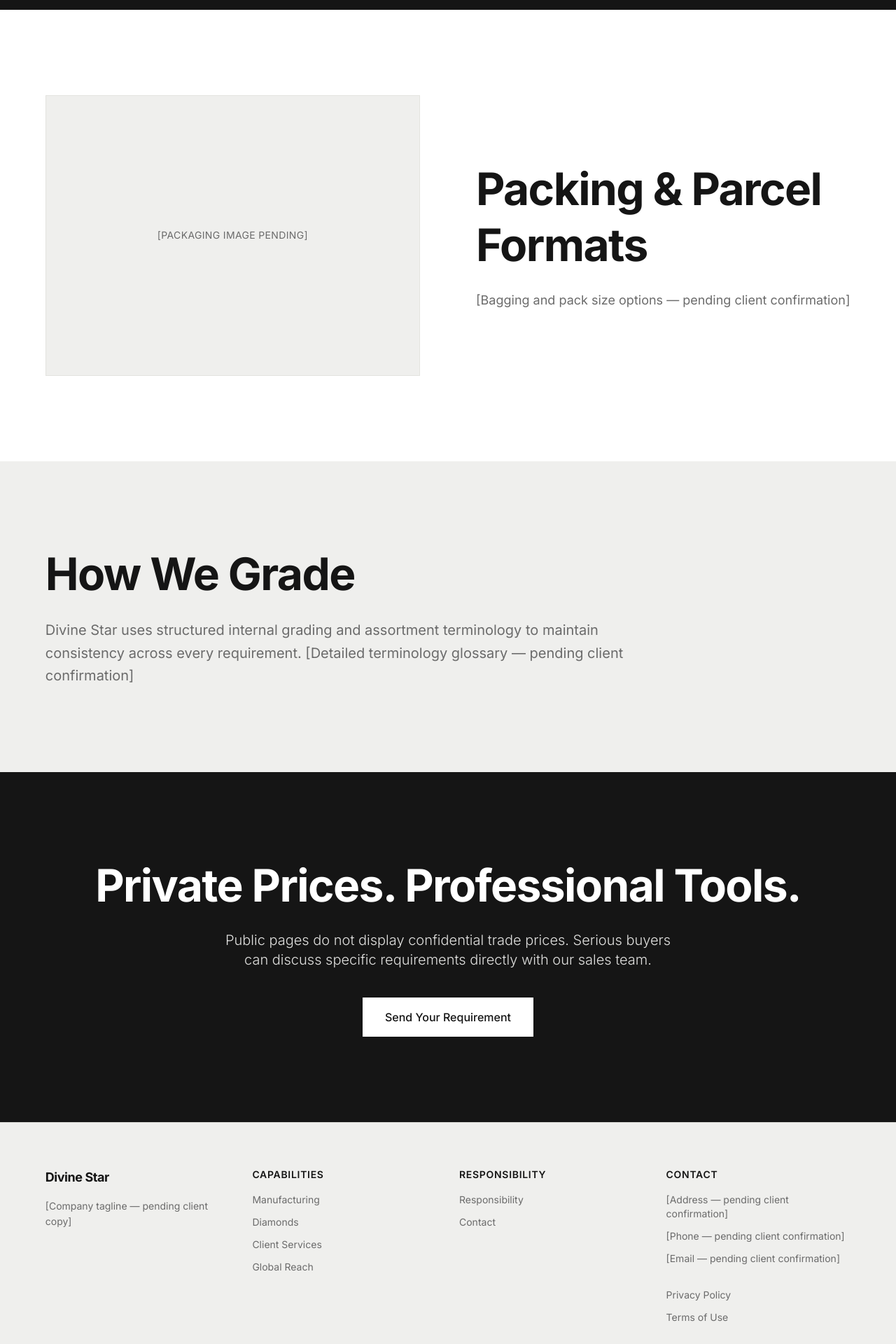
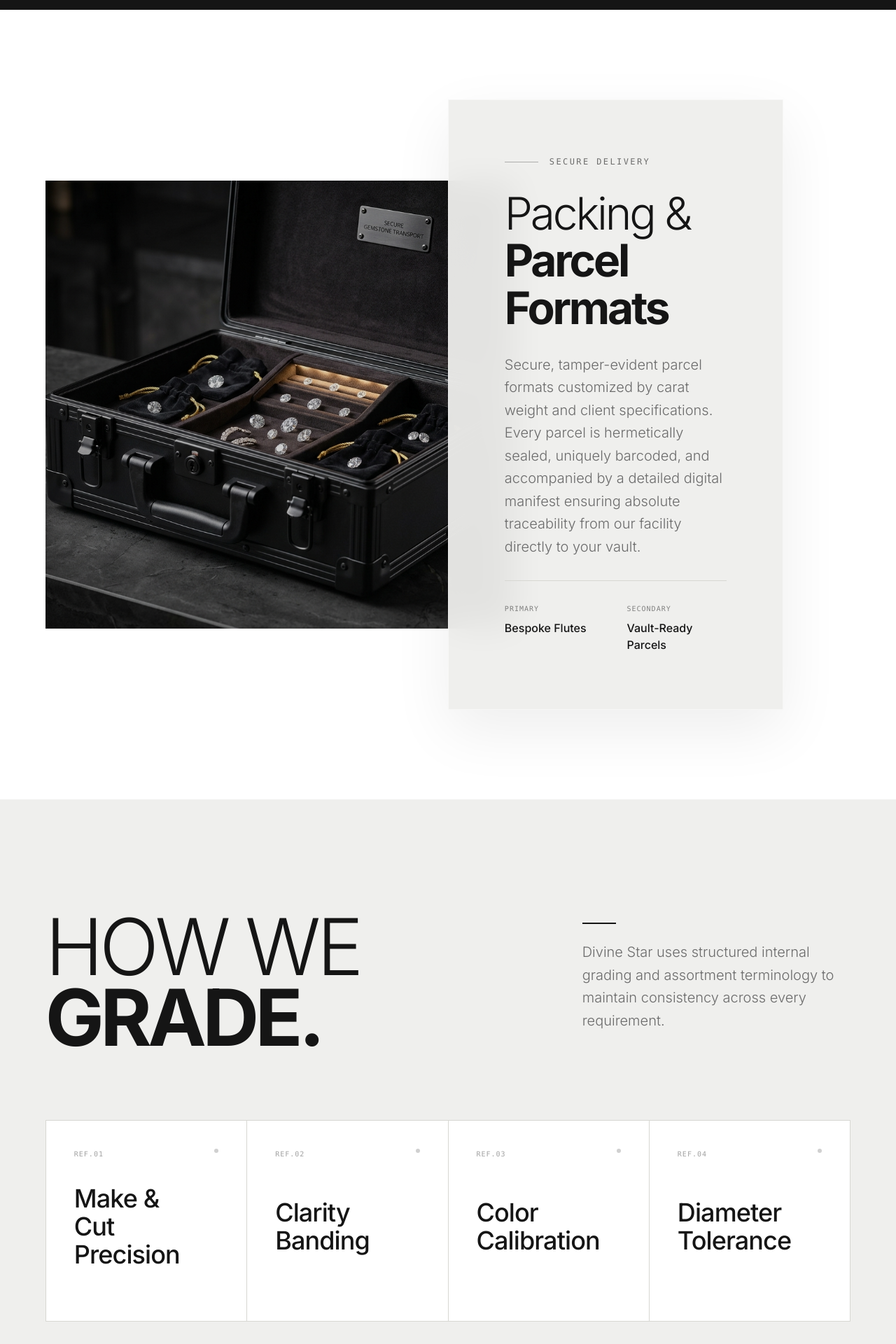
Before and after one commit to divinestarsever-tech/Divinestar, a Next.js app: page /diamonds in a window 1280 px wide. Shown: the part 2900-4820 px from the top of the page at 70% size. Built offline with nearby package versions, Linux system fonts and the light colour scheme.

Commit message:
Diamond page fully updated

```diff
--- a/app/diamonds/page.tsx
+++ b/app/diamonds/page.tsx
@@ -170,38 +170,156 @@ export default function DiamondsPage() {
         </div>
       </section>
 
-      {/* 4. PACKAGING */}
-      <Section className="bg-[var(--color-brand-white)]" withFluidVertical>
-        <div className="grid grid-cols-1 md:grid-cols-2 gap-[var(--fluid-gap)] items-center w-full">
-          <div className="order-2 md:order-1">
-            <Placeholder className="aspect-[4/3] w-full" label="[Packaging image pending]" />
+      {/* 4. PACKAGING (Premium Offset Layout) */}
+      <section className="relative w-full bg-[var(--color-brand-white)] py-20 lg:py-32 overflow-hidden">
+        <div className="w-full max-w-[1920px] mx-auto px-0 lg:px-[var(--fluid-px)] flex flex-col lg:flex-row items-center relative">
+
+          {/* Left: Dramatic Image */}
+          <div className="w-full lg:w-7/12 relative h-[50vh] lg:h-[80vh] shrink-0 z-0">
+            <img
+              src="/images/process/packing.jpg"
+              alt="Premium Diamond Packaging"
+              className="absolute inset-0 w-full h-full object-cover lg:rounded-r-sm"
+            />
+            {/* Elegant inner gradient */}
+            <div className="absolute inset-0 bg-gradient-to-r from-black/30 to-transparent pointer-events-none" />
           </div>
-          <div className="order-1 md:order-2">
-            <h2 className="text-[length:var(--fluid-h2)] font-bold tracking-tight text-[var(--color-brand-graphite)] mb-6 leading-tight">
-              Packing & Parcel Formats
+
+          {/* Right: Floating Content Card */}
+          <div className="w-full lg:w-5/12 relative z-10 -mt-16 lg:mt-0 lg:-ml-24 px-4 md:px-12 lg:px-0">
+            <div className="bg-[var(--color-brand-panel)]/95 backdrop-blur-xl p-8 md:p-16 lg:p-20 shadow-[0_30px_80px_rgba(0,0,0,0.07)] border border-white/50">
+
+              <div className="flex items-center gap-4 mb-6 md:mb-8">
+                <div className="w-12 h-[1px] bg-[var(--color-brand-graphite)]/30" />
+                <span className="font-mono text-[10px] md:text-xs tracking-[0.2em] uppercase text-[var(--color-brand-graphite)]/60">
+                  Secure Delivery
+                </span>
+              </div>
+
+              <h2 className="text-4xl md:text-5xl lg:text-[4rem] font-light tracking-tighter text-[var(--color-brand-graphite)] mb-6 md:mb-8 leading-[1.05]">
+                Packing &<br />
+                <span className="font-bold">Parcel Formats</span>
+              </h2>
+
+              <p className="text-base md:text-xl text-[var(--color-brand-text-secondary)] font-light leading-relaxed mb-8">
+                Secure, tamper-evident parcel formats customized by carat weight and client specifications. Every parcel is hermetically sealed, uniquely barcoded, and accompanied by a detailed digital manifest ensuring absolute traceability from our facility directly to your vault.
+              </p>
+
+              <div className="grid grid-cols-2 gap-8 pt-8 border-t border-[var(--color-brand-line)]">
+                <div>
+                  <span className="block font-mono text-[10px] tracking-widest uppercase text-[var(--color-brand-graphite)]/50 mb-2">Primary</span>
+                  <span className="text-[var(--color-brand-graphite)] font-medium text-sm md:text-base">Bespoke Flutes</span>
+                </div>
+                <div>
+                  <span className="block font-mono text-[10px] tracking-widest uppercase text-[var(--color-brand-graphite)]/50 mb-2">Secondary</span>
+                  <span className="text-[var(--color-brand-graphite)] font-medium text-sm md:text-base">Vault-Ready Parcels</span>
+                </div>
+              </div>
+
+            </div>
+          </div>
+
+        </div>
+      </section>
+
+      {/* 5. QUALITY TERMINOLOGY (Premium Bento Grid) */}
+      <section className="relative w-full bg-[var(--color-brand-panel)] py-24 lg:py-40">
+        <div className="w-full max-w-[1920px] mx-auto px-[var(--fluid-px)]">
+
+          <div className="flex flex-col lg:flex-row justify-between items-start mb-16 lg:mb-24 gap-12">
+            <h2 className="text-5xl md:text-6xl lg:text-[7rem] font-light tracking-tighter text-[var(--color-brand-graphite)] leading-[0.9] uppercase">
+              How We<br />
+              <span className="font-bold">Grade.</span>
             </h2>
-            <p className="text-lg text-[var(--color-brand-text-secondary)] leading-relaxed">
-              [Bagging and pack size options — pending client confirmation]
-            </p>
+            <div className="w-full lg:w-1/3 lg:pt-4">
+              <div className="w-12 h-[2px] bg-[var(--color-brand-graphite)] mb-6" />
+              <p className="text-lg md:text-xl text-[var(--color-brand-text-secondary)] leading-relaxed font-light">
+                Divine Star uses structured internal grading and assortment terminology to maintain consistency across every requirement.
+              </p>
+            </div>
           </div>
+
+          {/* Interactive Bento Grid */}
+          <div className="grid grid-cols-1 md:grid-cols-2 lg:grid-cols-4 gap-px bg-[var(--color-brand-line)] border border-[var(--color-brand-line)]">
+            {[
+              {
+                term: "Make &<br/>Cut Precision",
+                def: "A strict evaluation of facet symmetry and proportions, ensuring absolute uniformity across bulk assortments for seamless setting."
+              },
+              {
+                term: "Clarity<br/>Banding",
+                def: "Our proprietary sorting methodology categorizing inclusions by size, position, and nature to guarantee consistent visual purity."
+              },
+              {
+                term: "Color<br/>Calibration",
+                def: "Advanced colorimetric sorting that narrows standard grading brackets into ultra-precise micro-bands for perfectly matched parcels."
+              },
+              {
+                term: "Diameter<br/>Tolerance",
+                def: "Rigorous dimensional screening ensuring all stones in a calibrated parcel fall within microscopic millimeter tolerances."
+              }
+            ].map((item, idx) => (
+              <div
+                key={idx}
+                tabIndex={0}
+                className="group relative w-full h-[320px] md:h-[400px] lg:h-auto lg:aspect-square bg-[var(--color-brand-white)] hover:bg-[var(--color-brand-graphite)] active:bg-[var(--color-brand-graphite)] focus:bg-[var(--color-brand-graphite)] focus:outline-none transition-colors duration-700 overflow-hidden flex flex-col p-8 md:p-10 cursor-pointer"
+              >
+
+                {/* Top: Number */}
+                <div className="flex justify-between items-start">
+                  <span className="font-mono text-[10px] tracking-widest text-[var(--color-brand-graphite)]/40 group-hover:text-white/40 group-active:text-white/40 group-focus:text-white/40 transition-colors duration-700">
+                    REF.0{idx + 1}
+                  </span>
+                  {/* Subtle decorative dot indicating interactivity */}
+                  <div className="w-1.5 h-1.5 rounded-full bg-[var(--color-brand-graphite)]/20 group-hover:bg-[var(--color-brand-warm-white)] group-active:bg-[var(--color-brand-warm-white)] group-focus:bg-[var(--color-brand-warm-white)] transition-colors duration-700" />
+                </div>
+
+                {/* Center: Term */}
+                <div className="flex-grow flex flex-col justify-center">
+                  <h3
+                    className="text-2xl md:text-3xl lg:text-4xl font-medium tracking-tight text-[var(--color-brand-graphite)] group-hover:text-white group-active:text-white group-focus:text-white transition-all duration-700 transform group-hover:-translate-y-2 lg:group-hover:-translate-y-4 group-active:-translate-y-2 lg:group-active:-translate-y-4 group-focus:-translate-y-2 lg:group-focus:-translate-y-4"
+                    dangerouslySetInnerHTML={{ __html: item.term }}
+                  />
+                </div>
+
+                {/* Bottom: Definition (Expands on Hover/Tap) */}
+                <div className="grid grid-rows-[0fr] group-hover:grid-rows-[1fr] group-active:grid-rows-[1fr] group-focus:grid-rows-[1fr] transition-[grid-template-rows] duration-700 ease-[cubic-bezier(0.22,1,0.36,1)]">
+                  <div className="overflow-hidden">
+                    <div className="pt-6 border-t border-white/20 transform translate-y-4 group-hover:translate-y-0 group-active:translate-y-0 group-focus:translate-y-0 opacity-0 group-hover:opacity-100 group-active:opacity-100 group-focus:opacity-100 transition-all duration-700 delay-[50ms]">
+                      <p className="font-light text-white/80 text-sm md:text-base leading-relaxed">
+                        {item.def}
+                      </p>
+                    </div>
+                  </div>
+                </div>
+
+              </div>
+            ))}
+          </div>
+
         </div>
-      </Section>
-
-      {/* 5. QUALITY TERMINOLOGY */}
-      <Section className="bg-[var(--color-brand-panel)]" withFluidVertical>
-        <div className="w-full">
-          <h2 className="text-[length:var(--fluid-h2)] font-bold tracking-tight text-[var(--color-brand-graphite)] mb-6 leading-tight">
-            How We Grade
-          </h2>
-          <p className="text-lg md:text-xl text-[var(--color-brand-text-secondary)] leading-relaxed max-w-4xl">
-            Divine Star uses structured internal grading and assortment terminology to maintain consistency across every requirement. [Detailed terminology glossary — pending client confirmation]
-          </p>
-        </div>
-      </Section>
+      </section>
 
       {/* 6. PRIVATE PRICING NOTICE */}
-      <Section id="contact" className="bg-[var(--color-brand-graphite)] text-center text-[var(--color-brand-white)]" withFluidVertical>
-        <div className="flex flex-col items-center w-full">
+      <Section id="contact" className="relative bg-[var(--color-brand-graphite)] text-center text-[var(--color-brand-white)] overflow-hidden" withFluidVertical>
+
+        {/* Background Facet Graphic */}
+        <svg viewBox="0 0 600 600" fill="none" stroke="currentColor" strokeWidth="1" className="absolute -bottom-24 -right-24 w-[400px] md:w-[700px] h-[400px] md:h-[700px] text-[var(--color-brand-white)] opacity-[0.08] pointer-events-none z-0" aria-hidden="true">
+          <path d="M300 0 L600 300 L300 600 L0 300 Z" />
+          <path d="M150 150 L450 150 L450 450 L150 450 Z" />
+          <path d="M300 0 L450 150" />
+          <path d="M600 300 L450 450" />
+          <path d="M300 600 L150 450" />
+          <path d="M0 300 L150 150" />
+          <path d="M300 0 L300 150" />
+          <path d="M600 300 L450 300" />
+          <path d="M300 600 L300 450" />
+          <path d="M0 300 L150 300" />
+          <path d="M150 150 L300 300 L450 150" />
+          <path d="M450 450 L300 300 L150 450" />
+        </svg>
+
+        <div className="relative z-10 flex flex-col items-center w-full">
           <h2 className="text-[length:var(--fluid-h2)] font-bold tracking-tight text-[var(--color-brand-white)] mb-6 leading-tight">
             Private Prices. Professional Tools.
           </h2>
```
